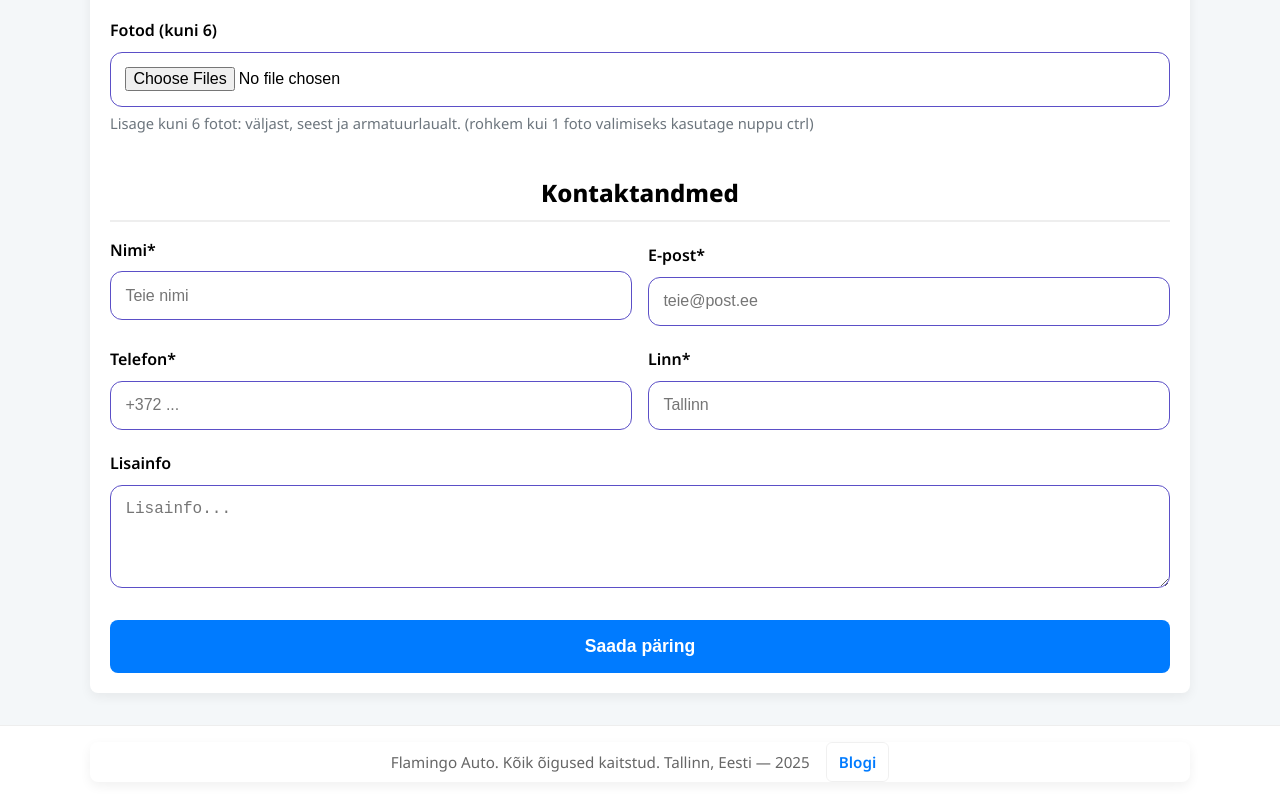
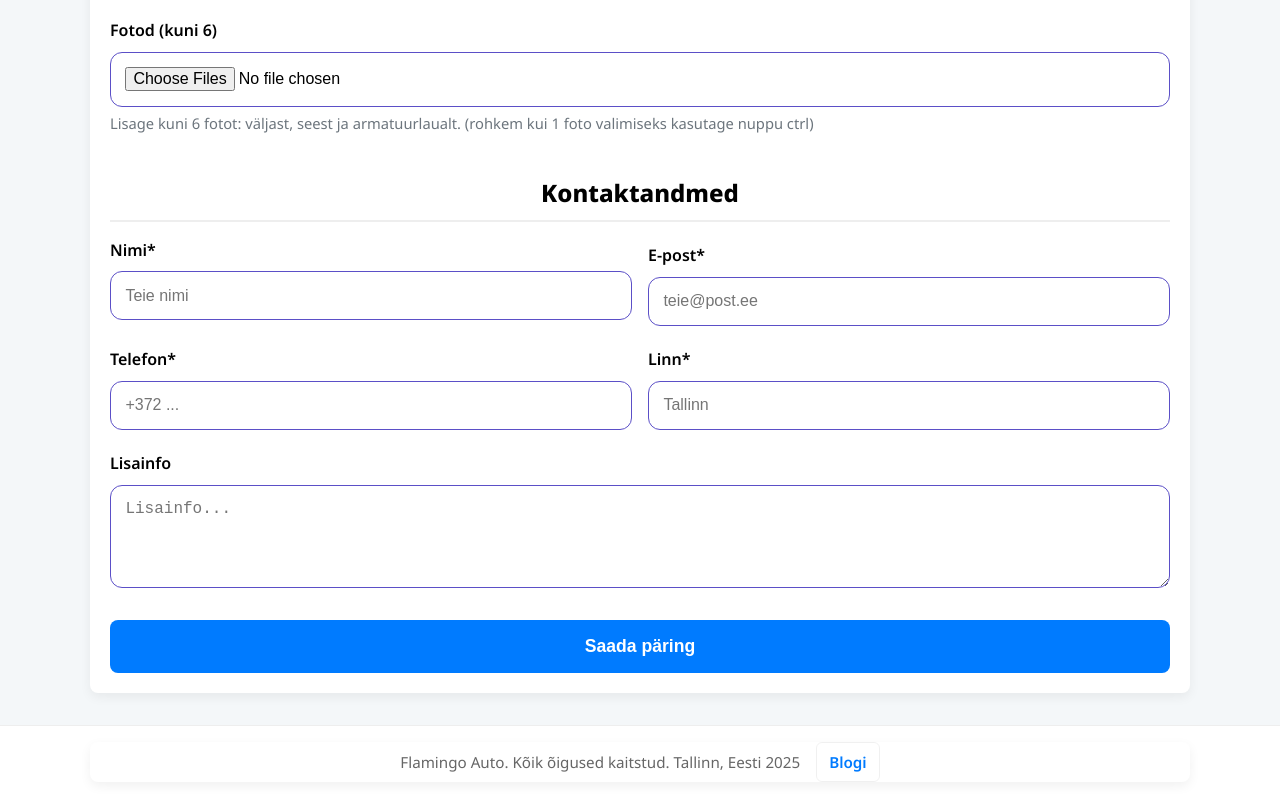
Before and after one commit to Vladislav9111/flamingoauto-site, a website: page index.html in a window 1280 px wide. Shown: the part 1449-2247 px from the top of the page. Drawn offline with Linux system fonts and the light colour scheme.

Commit message:
Remove dash from footer text in all versions

```diff
--- a/index.html
+++ b/index.html
@@ -192,7 +192,7 @@
 
     <footer class="site-footer">
         <div class="container footer-inner">
-            <p>Flamingo Auto. Kõik õigused kaitstud. Tallinn, Eesti — <span id="year-et"></span></p>
+            <p>Flamingo Auto. Kõik õigused kaitstud. Tallinn, Eesti <span id="year-et"></span></p>
             <a class="blog-btn" href="blog-et.html" aria-label="Blog">Blogi</a>
         </div>
     </footer>
```
